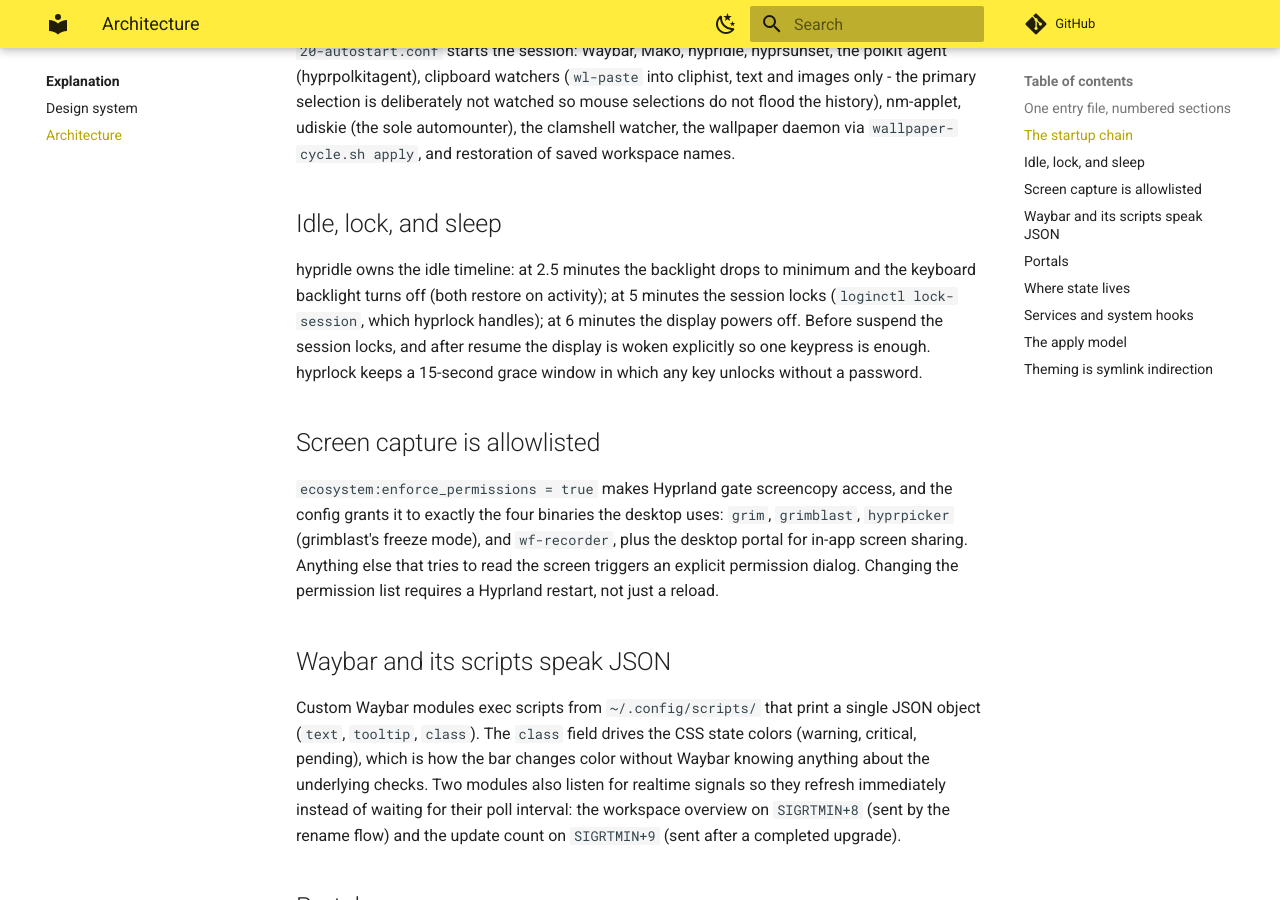
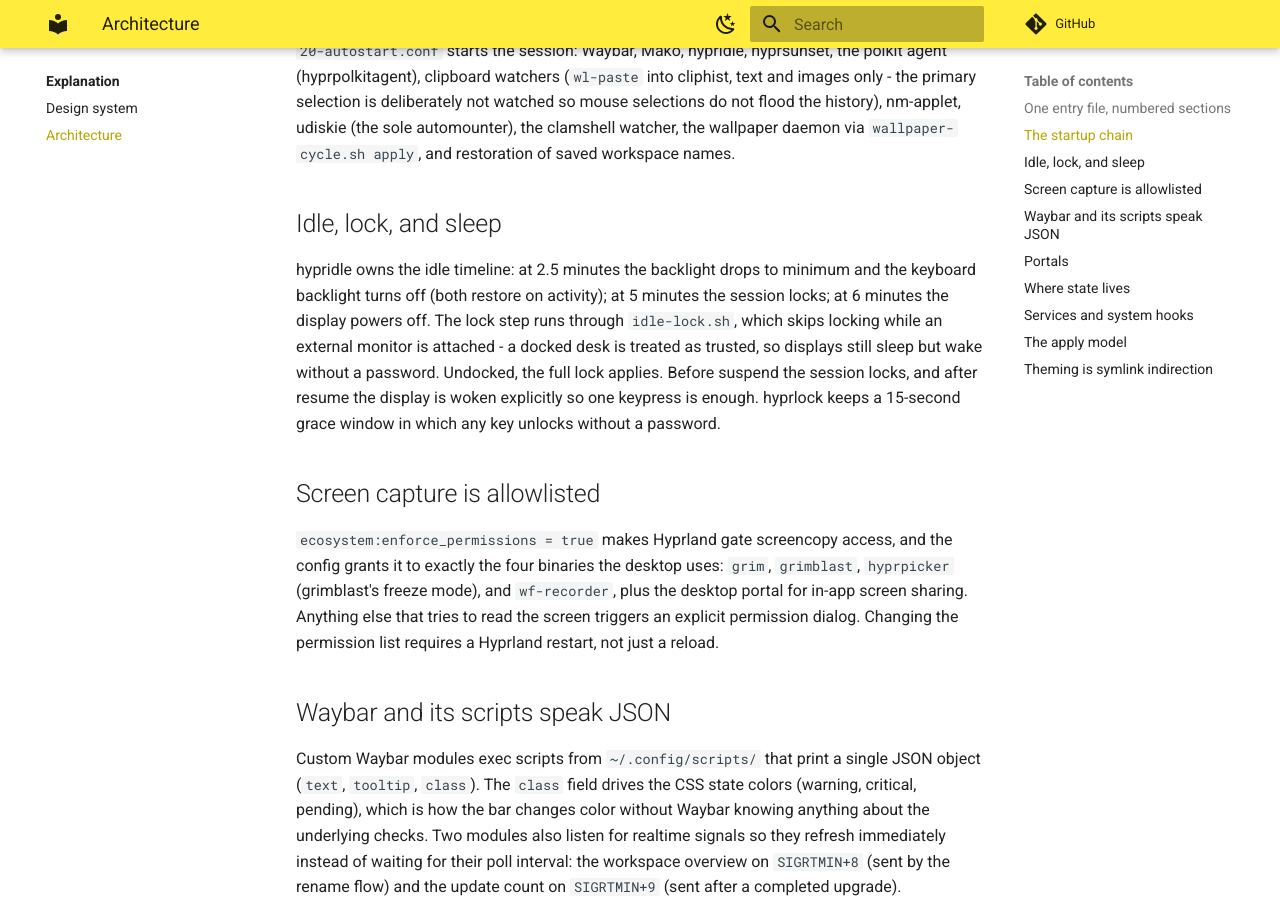
Before and after one commit to fmschulz/arch-hyprland-neobrutalist, an MkDocs documentation site: the page built from docs/explanation/architecture.md, in a window 1280 px wide and 900 px high, scrolled down 788 px. Built offline with MkDocs 1.6.1 and Material for MkDocs 9.7.7, drawn with Linux system fonts in a browser that asks for light colours; comment, search, counter and statistics services are not loaded.

Commit message:
feat(idle): skip the auto-lock while docked
The 5-minute idle lock now runs through idle-lock.sh, which checks for an
active external monitor and skips locking at the dock (trusted desk).
Displays still DPMS off on idle but wake without a password; undocked,
the full lock applies. INTERNAL_OUTPUT overrides the panel name.

```diff
--- a/docs/explanation/architecture.md
+++ b/docs/explanation/architecture.md
@@ -35,10 +35,12 @@ nm-applet, udiskie (the sole automounter), the clamshell watcher, the wallpaper
 ## Idle, lock, and sleep
 
 hypridle owns the idle timeline: at 2.5 minutes the backlight drops to minimum and the keyboard
-backlight turns off (both restore on activity); at 5 minutes the session locks
-(`loginctl lock-session`, which hyprlock handles); at 6 minutes the display powers off. Before
-suspend the session locks, and after resume the display is woken explicitly so one keypress is
-enough. hyprlock keeps a 15-second grace window in which any key unlocks without a password.
+backlight turns off (both restore on activity); at 5 minutes the session locks; at 6 minutes the
+display powers off. The lock step runs through `idle-lock.sh`, which skips locking while an
+external monitor is attached - a docked desk is treated as trusted, so displays still sleep but
+wake without a password. Undocked, the full lock applies. Before suspend the session locks, and
+after resume the display is woken explicitly so one keypress is enough. hyprlock keeps a
+15-second grace window in which any key unlocks without a password.
 
 ## Screen capture is allowlisted
 
```
Also changed, not shown: CHANGELOG.md (+4 -0 lines), docs/reference/scripts.md (+1 -0 lines), 2 other files.
